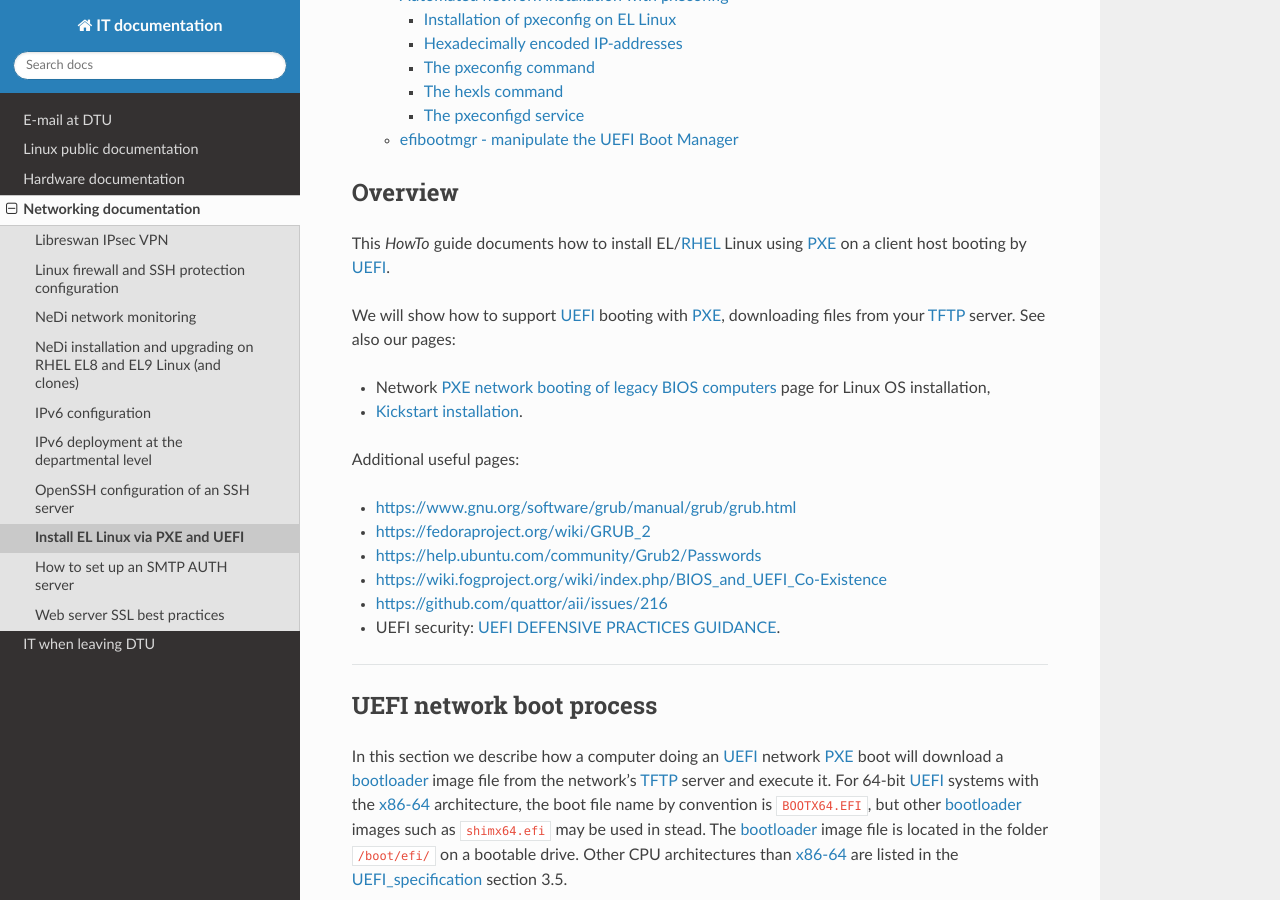
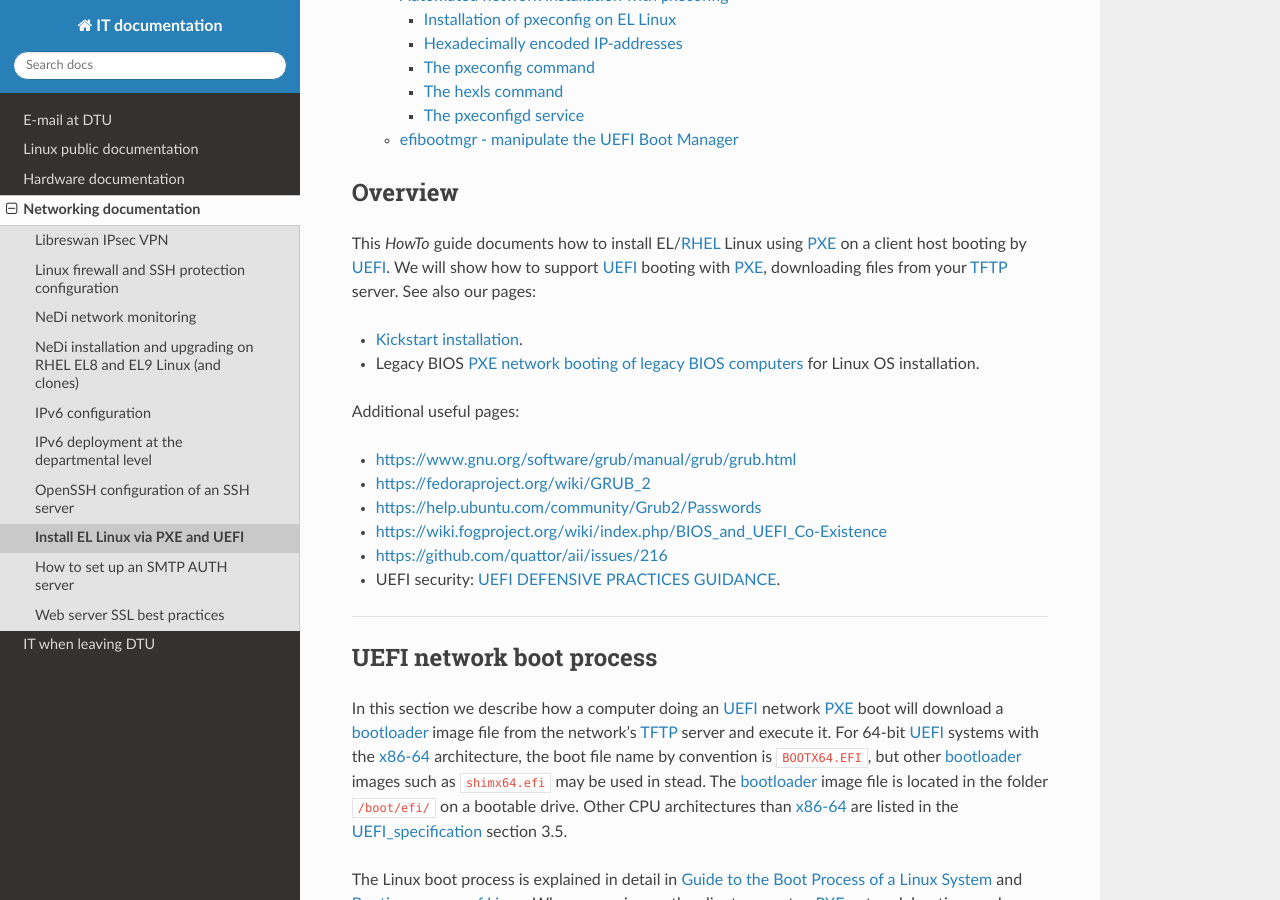
Before and after one commit to OleHolmNielsen/ITwiki, a Sphinx documentation site: the page built from docs/PXE_and_UEFI.rst, in a window 1280 px wide and 900 px high, scrolled down 524 px. Built offline with Sphinx 7.4.7 and the Read the Docs theme 3.1.0, drawn with Linux system fonts in a browser that asks for light colours.

Commit message:
Minor edit

```diff
--- a/docs/PXE_and_UEFI.rst
+++ b/docs/PXE_and_UEFI.rst
@@ -10,12 +10,11 @@ Overview
 ========
 
 This *HowTo* guide documents how to install EL/RHEL_ Linux using PXE_ on a client host booting by UEFI_.
-
 We will show how to support UEFI_ booting with PXE_, downloading files from your TFTP_ server.
 See also our pages:
 
-* Network :ref:`PXE-booting` page for Linux OS installation,
 * :ref:`Kickstart_installation`.
+* Legacy BIOS :ref:`PXE-booting` for Linux OS installation.
 
 Additional useful pages:
 
```
Also changed, not shown: other parts of docs/PXE_and_UEFI.rst (+0 -1 lines).
